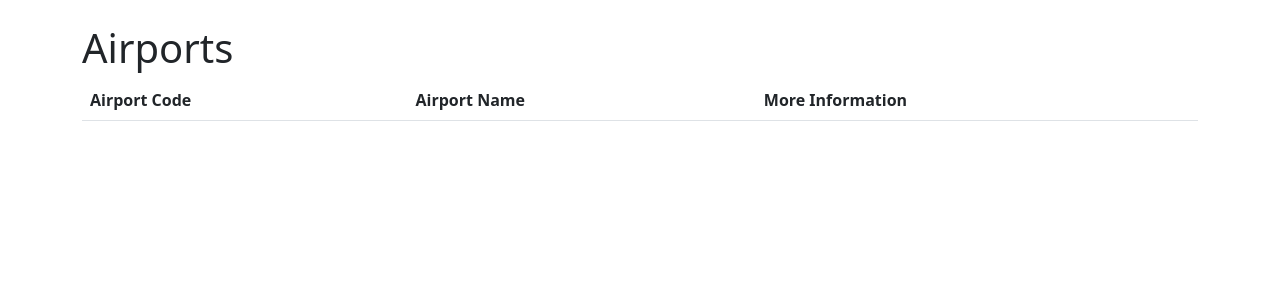
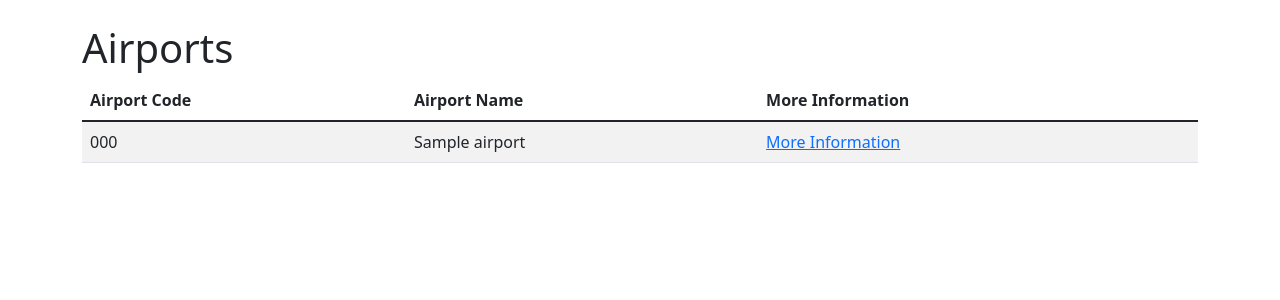
Before and after one commit to alhobbs/csci409sp22-assignments, a Django app: page /airports/ in a window 1280 px wide. Shown: the part 56-356 px from the top of the page. Run offline with Django 4.2, Linux system fonts and the light colour scheme; tables that the repository leaves empty hold one stand-in row (values such as "Sample post"); lists and menus that the app fills with data are empty.

Commit message:
Initial Commit

```diff
--- a/airports/templates/airports/index.html
+++ b/airports/templates/airports/index.html
@@ -13,7 +13,7 @@
         </tr>
     </thead>
     <tbody>
-        {% for airport in airport %} <!-- Loop through airports from the context variable specified in views.py -->
+        {% for airport in airports %} <!-- Loop through airports from the context variable specified in views.py -->
             <tr>
                 <td>{{ airport.airport_code }}</td>
                 <td>{{ airport.name }}</td>
```
